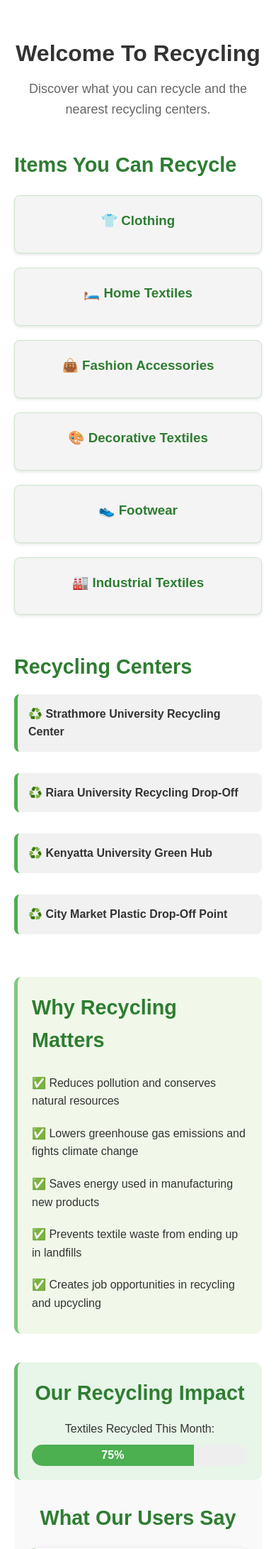
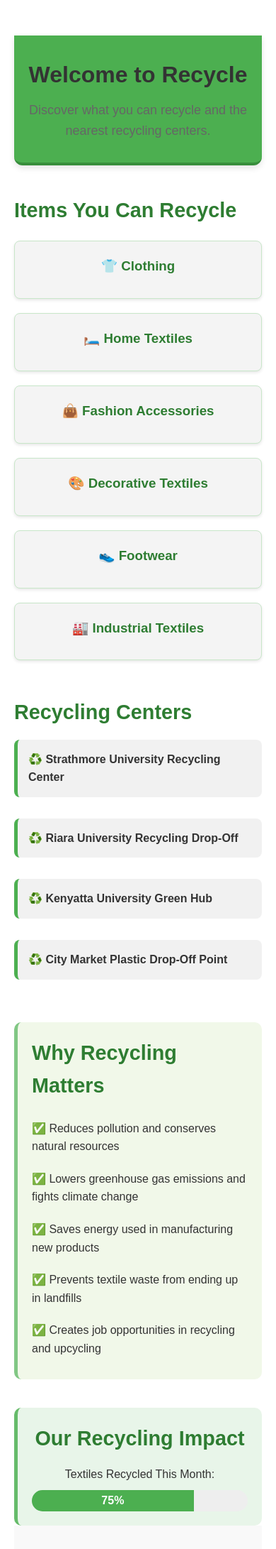
Before and after one commit to taragon/PoaFabric, a Django app: page /recycler/ in a window 390 px wide. Shown: the top 2182 px of the page at 71% size. Run offline with Django 4.2, Linux system fonts and the light colour scheme; a user stored in the database is signed in.

Commit message:
add responsivenes to recycler.html

```diff
--- a/requirements.txt
+++ b/requirements.txt
@@ -2,7 +2,6 @@ asgiref==3.7.2
 attrs==23.2.0
 Babel==2.10.3
 blinker==1.7.0
-Brlapi==0.8.5
 certifi==2023.11.17
 chardet==5.2.0
 click==8.1.6
--- a/user/static/user/styles.css
+++ b/user/static/user/styles.css
@@ -571,3 +571,23 @@ ul li {
     font-size: 14px;
     color: #333;
   }
+
+  .green-bar {
+    background-color: #4CAF50; /* Green */
+    color: white;
+    padding: 30px 20px;
+    text-align: center;
+    border-bottom: 4px solid #388E3C;
+    box-shadow: 0 4px 8px rgba(0,0,0,0.1);
+    border-radius: 0 0 12px 12px;
+}
+
+.green-bar h1 {
+    margin: 0;
+    font-size: 32px;
+}
+
+.green-bar p {
+    margin-top: 10px;
+    font-size: 18px;
+}
--- a/user/templates/user/recycler.html
+++ b/user/templates/user/recycler.html
@@ -9,10 +9,11 @@
 </head>
 <body>
     <div class="dashboard-container">
-        <header class="dashboard-header">
-            <h1>Welcome To Recycling</h1>
+        <header class="dashboard-header green-bar">
+            <h1>Welcome to Recycle</h1>
             <p>Discover what you can recycle and the nearest recycling centers.</p>
         </header>
+
 
         <section class="items-section">
             <h2>Items You Can Recycle</h2>
@@ -142,26 +143,23 @@
                 <li>✅ Creates job opportunities in recycling and upcycling</li>
             </ul>
         </section>
-
         <section class="progress-impact">
             <h2>Our Recycling Impact</h2>
             <p>Textiles Recycled This Month:</p>
             <div class="progress-bar">
-                <div class="progress" style="width: 75%;">75%</div>
+                <div class="progress" id="progress-bar">0%</div>
             </div>
         </section>
 
         <section class="testimonials">
             <h2>What Our Users Say</h2>
-            <div class="testimonial-card">
+            <div class="testimonial-card" id="testimonial-text">
                 <p>"PoaFabric helped me easily find recycling centers near my school. I feel like I'm part of something big!"</p>
                 <strong>– Amina, Student</strong>
             </div>
-            <div class="testimonial-card">
-                <p>"I turned old jeans into bags and sold them. Thanks to PoaFabric for the upcycling ideas!"</p>
-                <strong>– Brian, Recycler</strong>
-            </div>
+            <button onclick="nextTestimonial()">Next Testimonial</button>
         </section>
+
 
         <div class="button-container">
             <a href="{% url 'logout' %}" class="logout-btn">Logout</a>
@@ -194,6 +192,59 @@
       </script>
 
 
+      <script>
+        // Animate Progress Bar
+        function animateProgressBar(targetPercent) {
+            const bar = document.getElementById("progress-bar");
+            let width = 0;
+            const interval = setInterval(() => {
+                if (width >= targetPercent) {
+                    clearInterval(interval);
+                } else {
+                    width++;
+                    bar.style.width = width + "%";
+                    bar.innerText = width + "%";
+                }
+            }, 20);
+        }
+
+        window.onload = function () {
+            animateProgressBar(75);  // Change 75 to your actual count % if dynamic
+        };
+    </script>
+
+    <script>
+        // Testimonials Data
+        const testimonials = [
+            {
+                text: `"PoaFabric helped me easily find recycling centers near my school. I feel like I'm part of something big!"`,
+                author: "– Amina, Student"
+            },
+            {
+                text: `"I turned old jeans into bags and sold them. Thanks to PoaFabric for the upcycling ideas!"`,
+                author: "– Brian, Upcycler"
+            },
+            {
+                text: `"The dashboard is easy to use and educational. I’ve learned so much!"`,
+                author: "– Faith, Recycler"
+            }
+        ];
+
+        let testimonialIndex = 0;
+
+        function nextTestimonial() {
+            testimonialIndex = (testimonialIndex + 1) % testimonials.length;
+            const card = document.getElementById("testimonial-text");
+            card.innerHTML = `
+                <p>${testimonials[testimonialIndex].text}</p>
+                <strong>${testimonials[testimonialIndex].author}</strong>
+            `;
+        }
+
+        // Auto rotate every 6 seconds
+        setInterval(nextTestimonial, 6000);
+    </script>
+
 
 
 </body>
```
Also changed, not shown: db.sqlite3.
